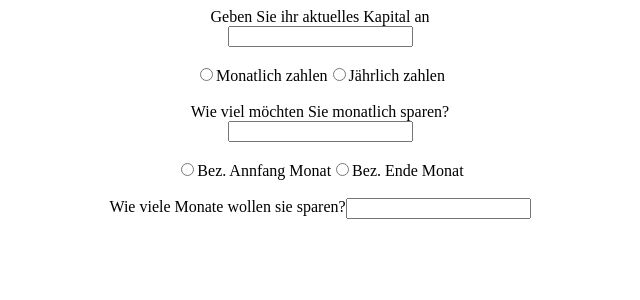
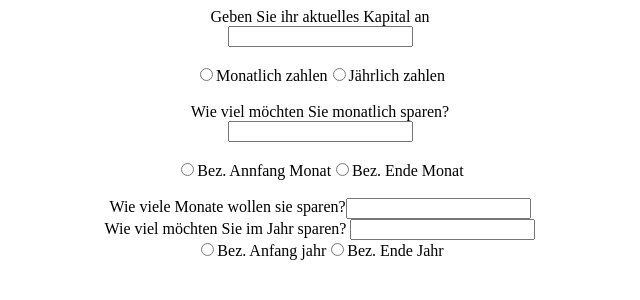
Before and after one commit to y4nisb/Pensionsrechner, a React (Create React App) app in the folder client/: page / in a window 1280 px wide. Shown: the top 300 px of the page, without its empty margins (320-960 px from the left). Built offline with nearby package versions, Linux system fonts and the light colour scheme.

Commit message:
Task Radiobutton und Inputfeld
Inputfeld zur Auswahl der Anzahl Jahre die man sparen will und Radiobutton zur Auswahl ob man Anfang oder Ende Jahr bezahlt implementiert.

```diff
--- a/client/src/App.js
+++ b/client/src/App.js
@@ -44,6 +44,18 @@ function App() {
         <label> Wie viele Monate wollen sie sparen? </label>
         <input type="number" />
       </div>
+
+      <div className="jahreBezahlung">
+        <label> Wie viel möchten Sie im Jahr sparen? </label>
+        <input type="number" />
+      </div>
+
+      <div className="radio4">
+        <input type="radio" name="bezAnfJahr" value="bezAnfJahr" />
+        <label>Bez. Anfang jahr</label>
+        <input type="radio" name="bezEndJahr" value="bezEndJahr" />
+        <label>Bez. Ende Jahr</label>
+      </div>
     </div>
   );
 }
```
